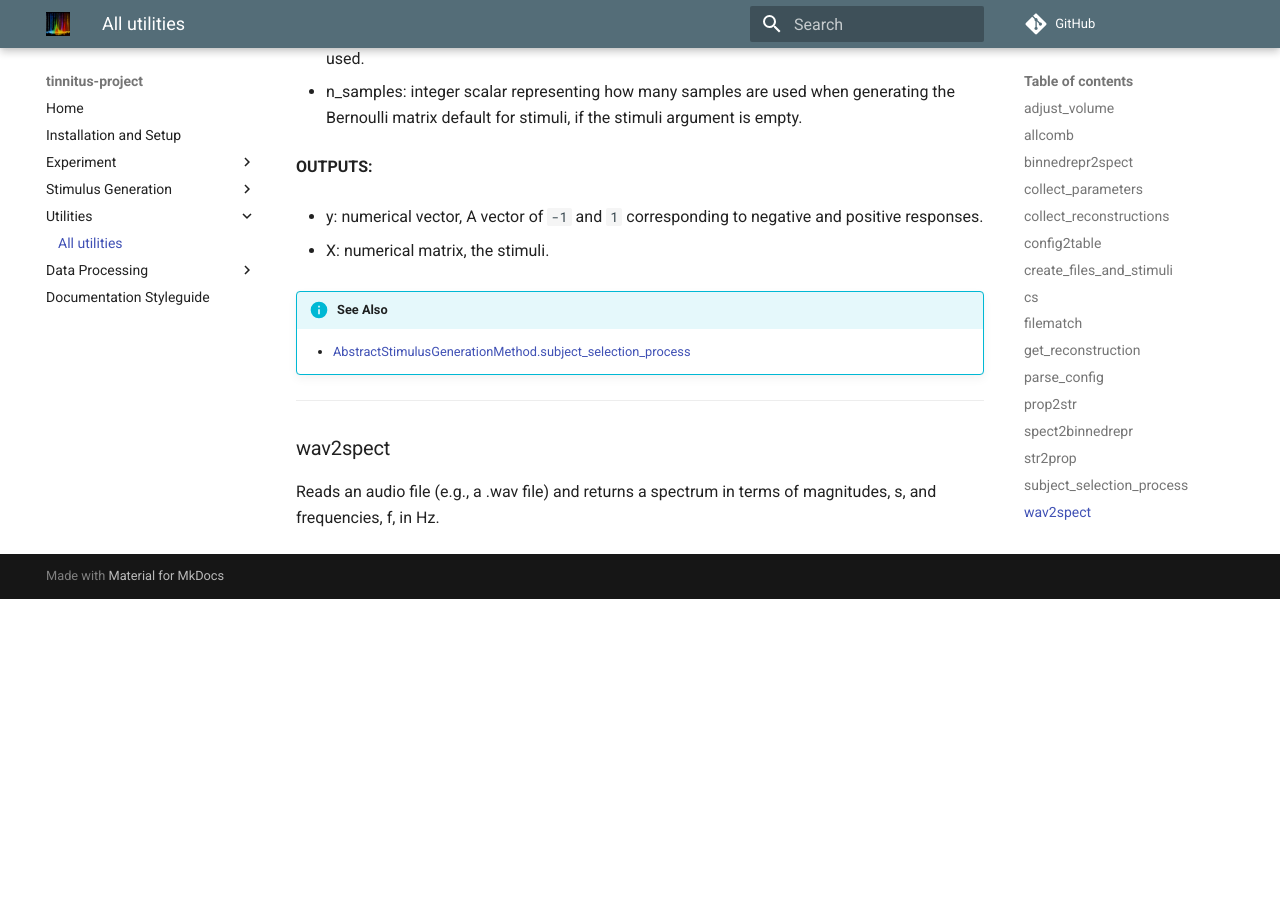
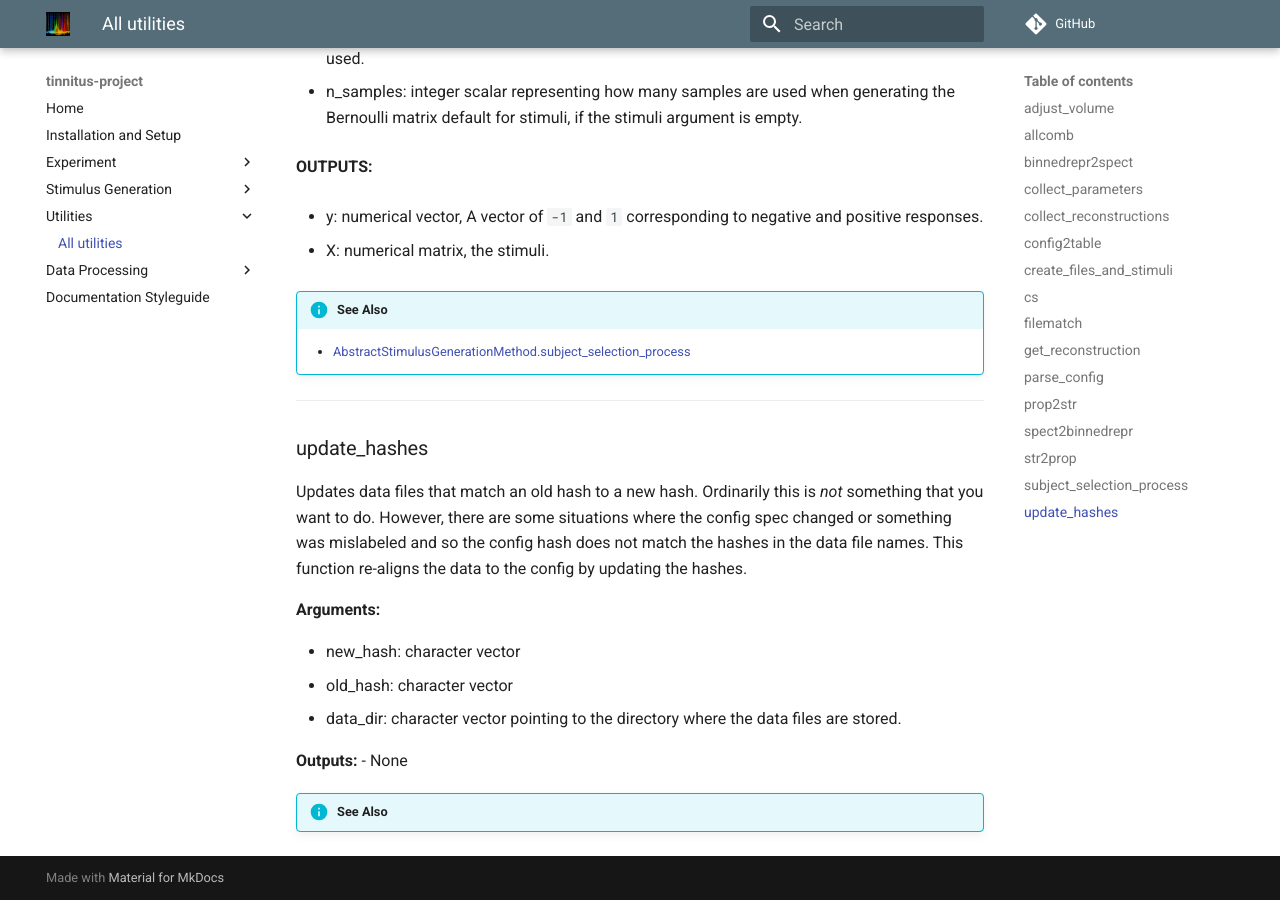
Before and after one commit to The-Lammert-Lab/tinnitus-reconstruction, an MkDocs documentation site: the page built from docs/utils.md, in a window 1280 px wide and 900 px high, scrolled down 9358 px. Built offline with MkDocs 1.6.1 and Material for MkDocs 9.7.7, drawn with Linux system fonts in a browser that asks for light colours; comment, search, counter and statistics services are not loaded; before the commit the page ends 9957 px from its top, so only the background shows below that.

```diff
--- a/docs/utils.md
+++ b/docs/utils.md
@@ -568,7 +568,28 @@
 
 -------
 
-### wav2spect
+### update_hashes
 
-Reads an audio file (e.g., a .wav file) and returns a spectrum
-in terms of magnitudes, s, and frequencies, f, in Hz.
+Updates data files that match an old hash to a new hash.
+Ordinarily this is *not* something that you want to do.
+However, there are some situations where the config spec
+changed or something was mislabeled
+and so the config hash does not match
+the hashes in the data file names.
+This function re-aligns the data to the config
+by updating the hashes.
+
+
+**Arguments:**
+
+- new_hash: character vector
+- old_hash: character vector
+- data_dir: character vector
+pointing to the directory where the data files are stored.
+
+**Outputs:**
+- None
+
+
+
+!!! info "See Also"
```
Also changed, not shown: 1 other file.
